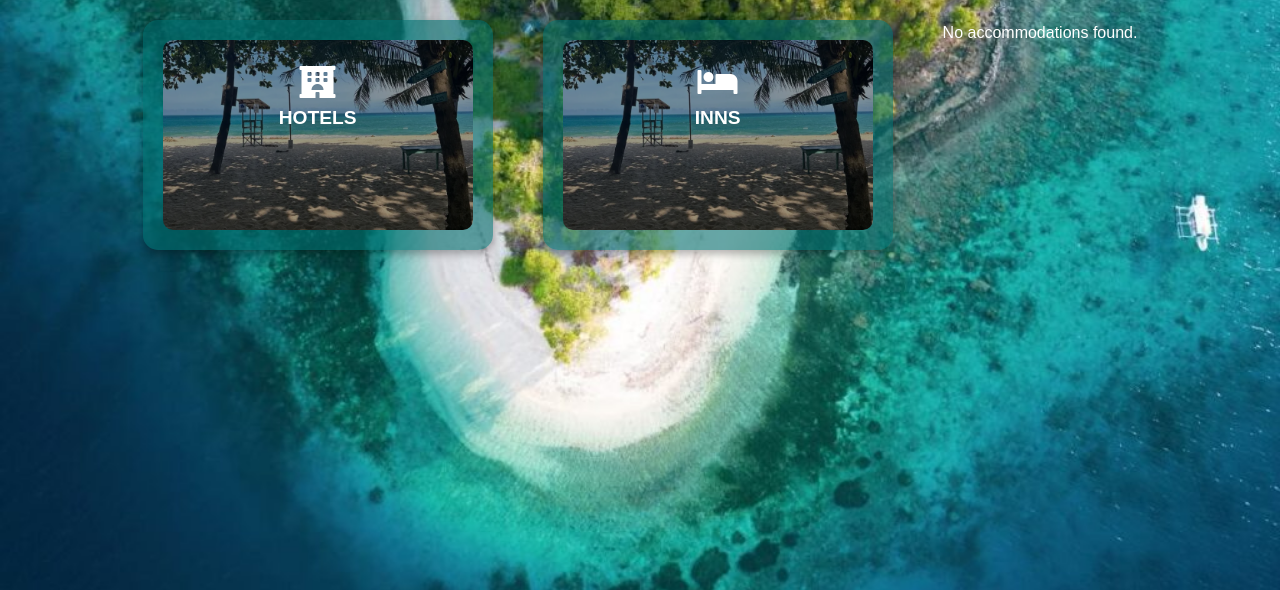
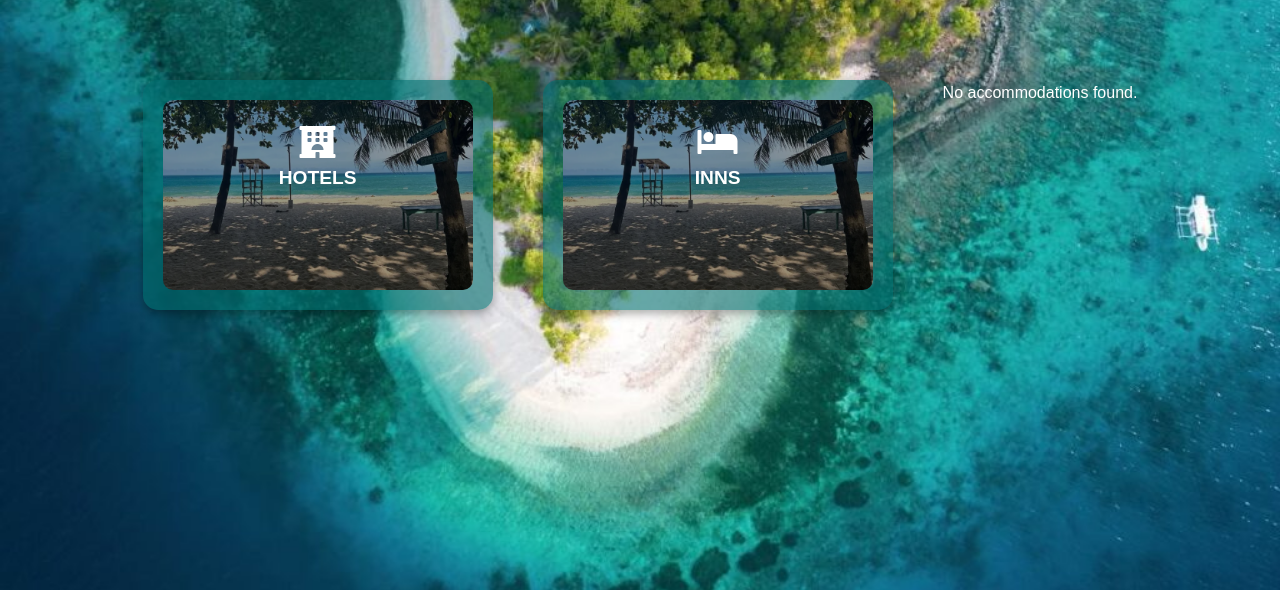
Before and after one commit to lyx-f/Tourism1, a PHP site: page /tourism/website/pages/accommodations.php in a window 1280 px wide. Shown: the part 88-678 px from the top of the page. Run offline with PHP 8.4, Linux system fonts and the light colour scheme; data comes from the database, SQL or seed files in the repository.

Commit message:
updated destination layout

```diff
--- a/assets/css/destination.css
+++ b/assets/css/destination.css
@@ -24,11 +24,12 @@ body {
 }
 
 .grid-container {
+    padding: 60px 20px 40px; /* Increased top padding to create space */
     display: flex;
     flex-wrap: wrap;
     justify-content: center;
     gap: 30px;
-    max-width: 1500px;
+    /* max-width: 1500px; */
     width: 100%;
     margin-top: 20px; /* Extra margin for spacing */
 }
```
Also changed, not shown: website/pages/destinations.php (indentation only).
